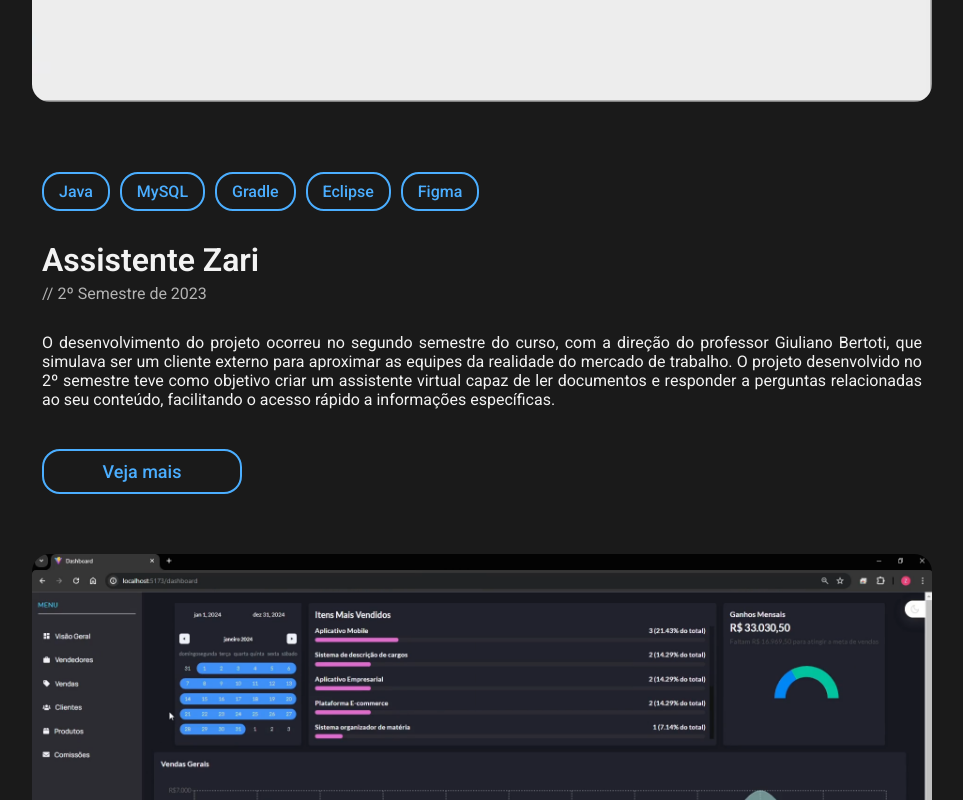
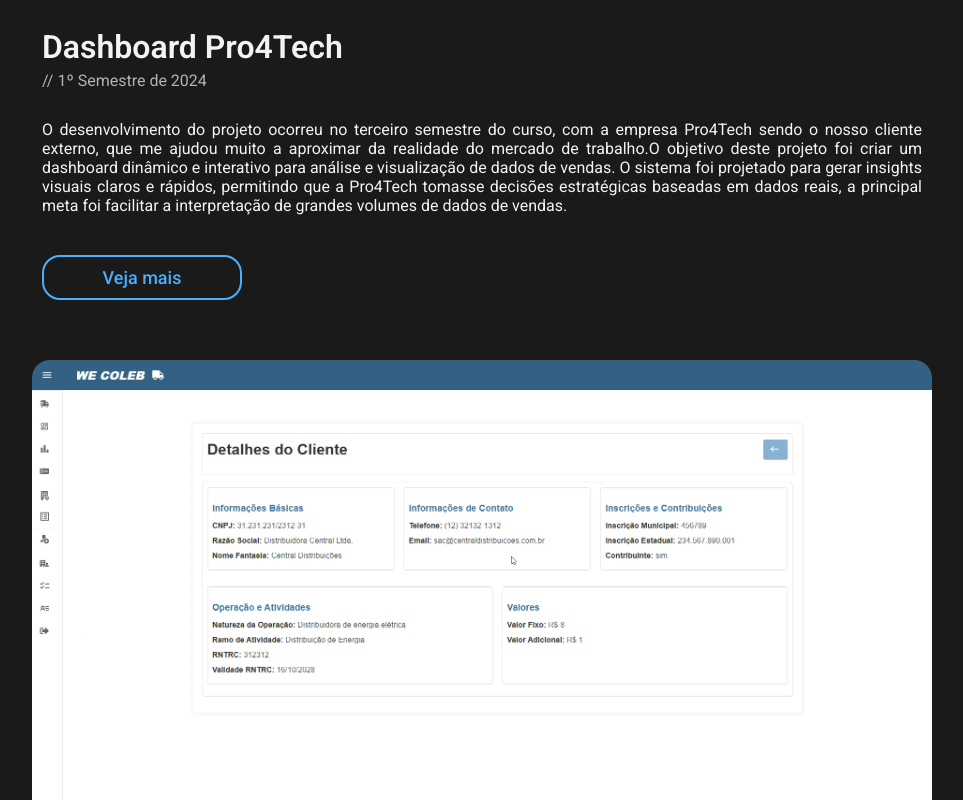
Before and after one commit to pedrohenribeiro/Portfolio-Profissional, a React (Vite) app in the folder portfolio-profissional/: page / in a window 1280 px wide. Shown: the part 3560-4360 px from the top of the page, without its empty margins (158-1121 px from the left). Built offline with nearby package versions, Linux system fonts and the light colour scheme.

Commit message:
feat: new project information

```diff
--- a/portfolio-profissional/src/pages/home/Home.tsx
+++ b/portfolio-profissional/src/pages/home/Home.tsx
@@ -1,7 +1,7 @@
 import styles from './Home.module.css';
 import foto from '../../assets/images/foto.png';
 import techschoolImg from '../../assets/images/techschool-dark.png';
-import zariImg from '../../assets/images/assistente-zari.png';
+import wecolebImg from '../../assets/images/wecoleb.png';
 import dashboardImg from '../../assets/images/dashboard.png';
 import Projetos from '../../components/home/Projetos';
 
@@ -98,14 +98,14 @@
           lado='esquerda'
         />
 
-        <Projetos
+{/*         <Projetos
           foto={zariImg}
           tecnologias={['Java', 'MySQL', 'Gradle', 'Eclipse', 'Figma']}
           titulo="Assistente Zari"
           periodo="// 2º Semestre de 2023"
           texto="O desenvolvimento do projeto ocorreu no segundo semestre do curso, com a direção do professor Giuliano Bertoti, que simulava ser um cliente externo para aproximar as equipes da realidade do mercado de trabalho. O projeto desenvolvido no 2º semestre teve como objetivo criar um assistente virtual capaz de ler documentos e responder a perguntas relacionadas ao seu conteúdo, facilitando o acesso rápido a informações específicas."
           lado='direita'
-        />
+        /> */}
 
         <Projetos
           foto={dashboardImg}
@@ -113,6 +113,15 @@
           titulo="Dashboard Pro4Tech"
           periodo="// 1º Semestre de 2024"
           texto="O desenvolvimento do projeto ocorreu no terceiro semestre do curso, com a empresa Pro4Tech sendo o nosso cliente externo, que me ajudou muito a aproximar da realidade do mercado de trabalho.O objetivo deste projeto foi criar um dashboard dinâmico e interativo para análise e visualização de dados de vendas. O sistema foi projetado para gerar insights visuais claros e rápidos, permitindo que a Pro4Tech tomasse decisões estratégicas baseadas em dados reais, a principal meta foi facilitar a interpretação de grandes volumes de dados de vendas."
+          lado='direita'
+        />
+
+        <Projetos
+          foto={wecolebImg}
+          tecnologias={['React', 'TypeScript', 'Node.Js', 'Figma', 'MySQL']}
+          titulo="Wecolleb"
+          periodo="// 2º Semestre de 2024"
+          texto="O desenvolvimento do projeto ocorreu no quarto semestre do curso, com a empresa JJM Log sendo o nosso cliente externo, que me ajudou muito a aproximar da realidade do mercado de trabalho. O objetivo deste projeto foi desenvolver um sistema web que otimizasse o controle de processos internos na JJM Log, facilitando a colaboração entre diferentes departamentos e automatizando atividades manuais. A principal meta foi melhorar a integração entre setores e proporcionar uma gestão de demandas mais eficiente e em tempo real."
           lado='esquerda'
         />
 
```
Also changed, not shown: portfolio-profissional/src/assets/images/wecoleb.png (added).
